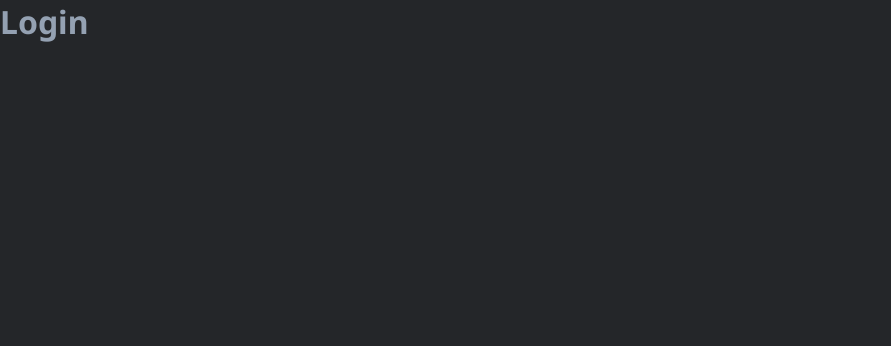
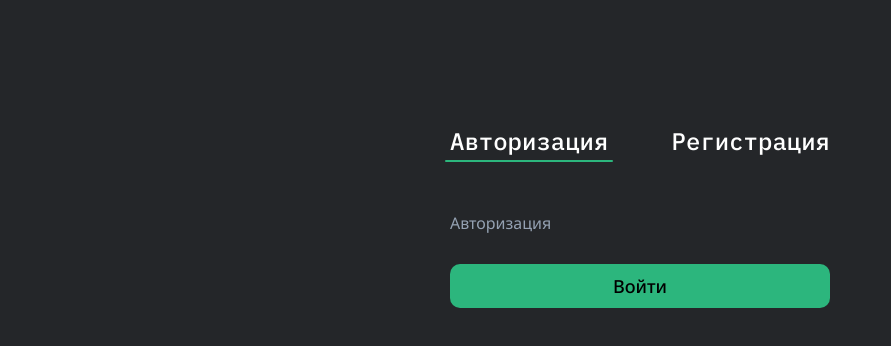
Before and after one commit to merpich/turlte, a React (Create React App) app: page /login in a window 1280 px wide. Shown: the top 346 px of the page, without its empty margins (0-891 px from the left). Built offline with nearby package versions, Linux system fonts and the light colour scheme.

Commit message:
Создана страница входа

```diff
--- a/src/pages/Login.jsx
+++ b/src/pages/Login.jsx
@@ -1,5 +1,56 @@
+import { useState } from 'react';
+import styles from '../styles/modules/Login.module.scss';
+
 export function Login() {
+	const [activeAuth, setActiveAuth] = useState(true);
+	const [activeReg, setActiveReg] = useState(false);
+
+	function clickSwitcher(event) {
+		const textContent = event.target.textContent;
+
+		if (textContent === 'Авторизация') {
+			if (!activeAuth) {
+				setActiveAuth(true);
+				setActiveReg(false);
+			}
+		} else if (!activeReg) {
+			setActiveAuth(false);
+			setActiveReg(true);
+		}
+	}
+
+	function login(event) {
+		event.preventDefault();
+	}
+
 	return (
-		<h1>Login</h1>
+		<div className={styles.wrapper}>
+			<div className={styles.controls}>
+				<button
+					className={`${styles.switcher} ${activeAuth ? styles.switcher_active : ''}`}
+					onClick={clickSwitcher}
+				>
+					Авторизация
+				</button>
+				<button
+					className={`${styles.switcher} ${activeReg ? styles.switcher_active : ''}`}
+					onClick={clickSwitcher}
+				>
+					Регистрация
+				</button>
+			</div>
+
+			<form className={styles.form} method="post" onSubmit={login}>
+				{activeAuth
+					? (
+						<p>Авторизация</p>
+					) : (
+						<p>Регистрация</p>
+					)}
+				<button className={styles.button} type="submit">
+					Войти
+				</button>
+			</form>
+		</div>
 	);
 }
--- /dev/null
+++ b/src/styles/modules/Login.module.scss
@@ -0,0 +1,69 @@
+@import "../libs/functions";
+@import "../libs/mixins";
+
+.wrapper {
+	display: grid;
+	max-width: rem(400);
+	margin: 0 auto;
+	padding: 15vh 10px;
+	gap: rem(50) 0;
+}
+
+.controls {
+	display: flex;
+	justify-content: space-between;
+	margin: 0 rem(-5);
+}
+
+.switcher {
+	padding: rem(5);
+	border: 0;
+	background: transparent;
+	font-family: var(--font-title);
+	font-size: rem(20);
+	font-weight: 500;
+	color: var(--fc-title);
+	@include media('min', 'width', 380) {
+		font-size: rem(24);
+	}
+}
+
+.switcher_active {
+	position: relative;
+	&::after {
+		content: '';
+		display: block;
+		position: absolute;
+		width: 100%;
+		height: rem(2);
+		left: 0;
+		bottom: 0;
+		border-radius: rem(1);
+		background-color: var(--accent);
+	}
+}
+
+.form {
+	display: grid;
+	gap: rem(30) 0;
+}
+
+.button {
+	padding: rem(10) rem(15);
+	border: 0;
+	border-radius: rem(10);
+	background-color: var(--accent);
+	font-family: inherit;
+	font-size: rem(16);
+	font-weight: 500;
+	transition: background-color 0.1s ease-in 0s;
+	@include media('min', 'width', 380) {
+		font-size: rem(18);
+	}
+	&:hover {
+		background-color: var(--accent-light);
+	}
+	&:active {
+		background-color: var(--accent-dark);
+	}
+}
```
